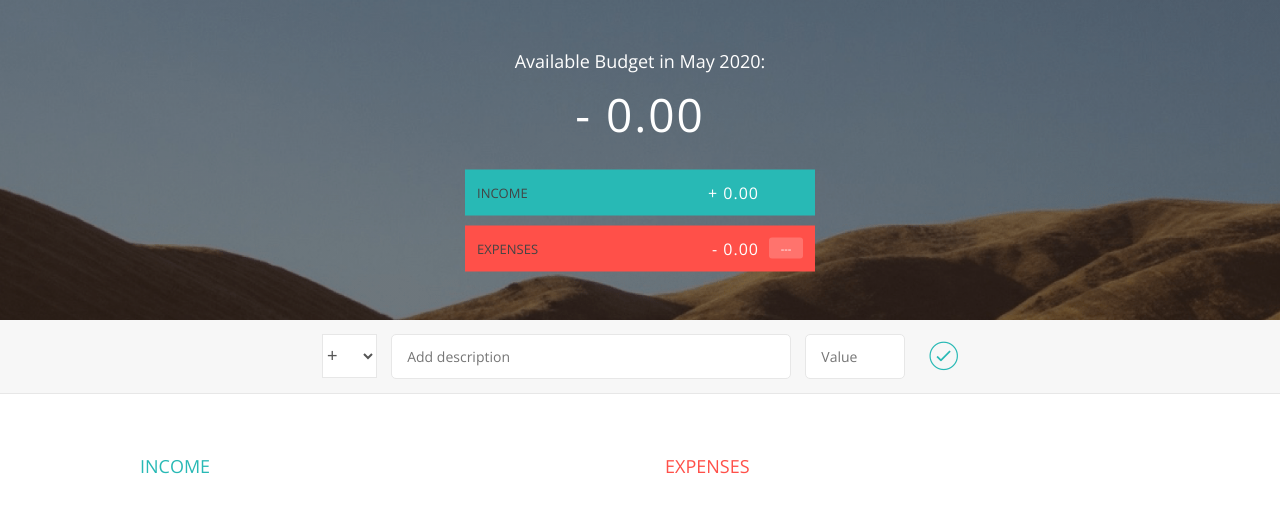
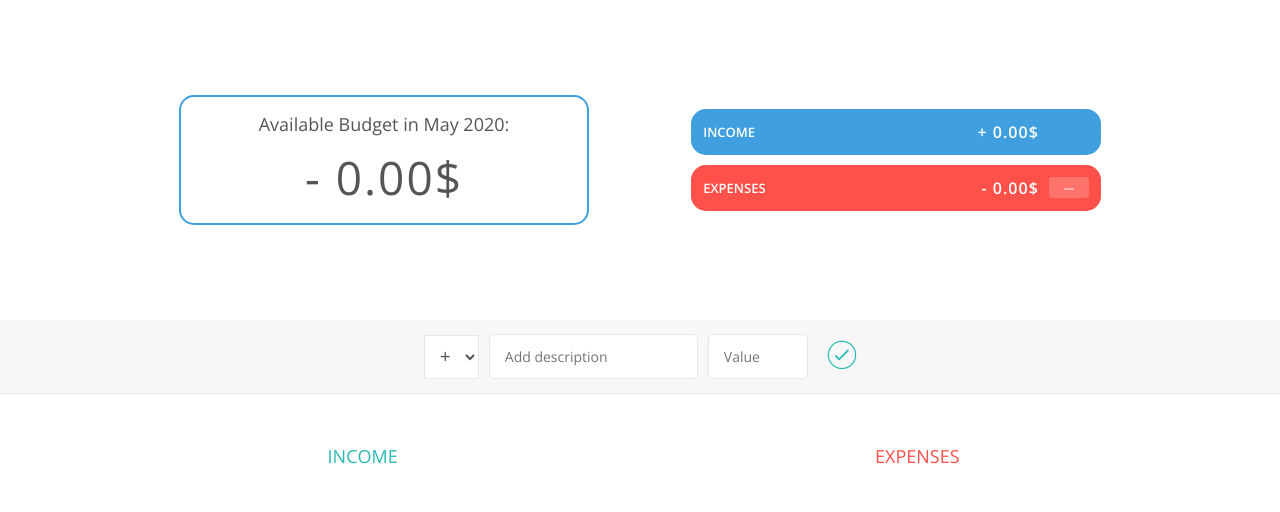
Before and after one commit to jacekmaciejak/App-PHE, a plain HTML site: page index.html in a window 1280 px wide. Drawn offline with nearby package versions, Linux system fonts and the light colour scheme.

Commit message:
Visual corrections

```diff
--- a/app.js
+++ b/app.js
@@ -1,5 +1,5 @@
 //--------------------------------------------------
-//-----------------BUDGET CONTROLLER
+//-----------------BUDGET CONTROLLER----------------
 //--------------------------------------------------
 
 const budgetController = (function () {
@@ -37,7 +37,7 @@ const budgetController = (function () {
   };
 
   //inc:income, exp:expenses
-  const data = {
+  let data = {
     allItems: {
       exp: [],
       inc: [],
@@ -123,9 +123,9 @@ const budgetController = (function () {
       };
     },
 
-    testing: function () {
-      console.log(data);
-    },
+    // testing: function () {
+    //   console.log(data);
+    // },
   };
 })();
 
@@ -194,11 +194,11 @@ comma separating the thousands
       if (type === "inc") {
         element = DOMstrings.incomeContainer;
         html =
-          '<div class="item clearfix" id="inc-%id%"><div class="item__description">%description%</div><div class="right clearfix"><div class="item__value">%value%</div><div class="item__delete"><button class="item__delete--btn"><i class="ion-ios-close-outline"></i></button></div></div></div>';
+          '<div class="item clearfix" id="inc-%id%"><div class="item__description">%description%</div><div class="right clearfix"><div class="item__value">%value%$</div><div class="item__delete"><button class="item__delete--btn"><i class="ion-ios-close-outline"></i></button></div></div></div>';
       } else if (type === "exp") {
         element = DOMstrings.expensesContainer;
         html =
-          '<div class="item clearfix" id = "exp-%id%" ><div class="item__description">%description%</div><div class="right clearfix"><div class="item__value">%value%</div><div class="item__percentage">21%</div><div class="item__delete"><button class="item__delete--btn"><i class="ion-ios-close-outline"></i></button></div></div>';
+          '<div class="item clearfix" id = "exp-%id%" ><div class="item__description">%description%</div><div class="right clearfix"><div class="item__value">%value%$</div><div class="item__percentage">21%</div><div class="item__delete"><button class="item__delete--btn"><i class="ion-ios-close-outline"></i></button></div></div>';
       }
 
       //Replace the placeholder text with some actual data
@@ -232,17 +232,12 @@ comma separating the thousands
     displayBudget: function (obj) {
       let type;
       obj.budget > 0 ? (type = "inc") : (type = "exp");
-      document.querySelector(DOMstrings.budgetLabel).textContent = formatNumber(
-        obj.budget,
-        type
-      );
-      document.querySelector(DOMstrings.incomeLabel).textContent = formatNumber(
-        obj.totalInc,
-        "inc"
-      );
-      document.querySelector(
-        DOMstrings.expensesLabel
-      ).textContent = formatNumber(obj.totalExp, "exp");
+      document.querySelector(DOMstrings.budgetLabel).textContent =
+        formatNumber(obj.budget, type) + "$";
+      document.querySelector(DOMstrings.incomeLabel).textContent =
+        formatNumber(obj.totalInc, "inc") + "$";
+      document.querySelector(DOMstrings.expensesLabel).textContent =
+        formatNumber(obj.totalExp, "exp") + "$";
 
       if (obj.percentage > 0) {
         document.querySelector(DOMstrings.percentageLabel).textContent =
@@ -299,7 +294,6 @@ comma separating the thousands
       });
       document.querySelector(DOMstrings.inputBtn).classList.toggle("red");
     },
-
     //Exposing DOMstrings object the PUBLIC section.
     getDOMstrings: function () {
       return DOMstrings;
@@ -308,7 +302,7 @@ comma separating the thousands
 })();
 
 //--------------------------------------------------
-//---------------GLOBAL APP CONTROLLER
+//---------------GLOBAL APP CONTROLLER--------------
 //--------------------------------------------------
 const controller = (function (budgetController, UIController) {
   const setupEventListeners = function () {
@@ -334,7 +328,6 @@ const controller = (function (budgetController, UIController) {
     budgetController.calculateBudget();
     //2. Return the budget
     let budget = budgetController.getBudget();
-
     //3. Display the budget on the UI
     UIController.displayBudget(budget);
   };
@@ -392,6 +385,7 @@ const controller = (function (budgetController, UIController) {
       updatePercentages();
     }
   };
+
   //All functions that wa want executed at the beginning
   return {
     init: function () {
--- a/index.html
+++ b/index.html
@@ -19,24 +19,25 @@
 
 <body>
 
-    <div class="top">
+    <section class="top">
         <div class="budget">
+            <div class="budget__left">
                 <div class="budget__title">
                     Available Budget in <span
                         class="budget__title--month">%Month%</span>:
                 </div>
-
-            <div class="budget__value">+ 2,345.64</div>
-
-            <div class="budget__income clearfix">
+                <div class="budget__value"></div>
+            </div>
+            <div class="budget__right">
+                <div class="budget__income">
                     <div class="budget__income--text">Income</div>
                     <div class="right">
-                    <div class="budget__income--value">+ 4,300.00</div>
+                        <div class="budget__income--value"></div>
                         <div class="budget__income--percentage">&nbsp;</div>
                     </div>
                 </div>
 
-            <div class="budget__expenses clearfix">
+                <div class="budget__expenses">
                     <div class="budget__expenses--text">Expenses</div>
                     <div class="right clearfix">
                         <div class="budget__expenses--value">- 1,954.36</div>
@@ -44,14 +45,14 @@
                     </div>
                 </div>
             </div>
+
         </div>
-
-
-
-    <div class="bottom">
+    </section>
+    <section class="bottom">
         <div class="add">
             <div class="add__container">
-                <select class="add__type">
+                <select class="add__type"
+                    active>
                     <option value="inc"
                         selected>+</option>
                     <option value="exp">-</option>
@@ -66,74 +67,20 @@
                         class="ion-ios-checkmark-outline"></i></button>
             </div>
         </div>
-
-        <div class="container clearfix">
+        <div class="container">
             <div class="income">
                 <h2 class="icome__title">Income</h2>
-
                 <div class="income__list">
-
-                    <!--
-                        <div class="item clearfix" id="income-0">
-                            <div class="item__description">Salary</div>
-                            <div class="right clearfix">
-                                <div class="item__value">+ 2,100.00</div>
-                                <div class="item__delete">
-                                    <button class="item__delete--btn"><i class="ion-ios-close-outline"></i></button>
-                                </div>
-                            </div>
-                        </div>
-
-                        <div class="item clearfix" id="income-1">
-                            <div class="item__description">Sold car</div>
-                            <div class="right clearfix">
-                                <div class="item__value">+ 1,500.00</div>
-                                <div class="item__delete">
-                                    <button class="item__delete--btn"><i class="ion-ios-close-outline"></i></button>
-                                </div>
-                            </div>
-                        </div>
-                        -->
-
                 </div>
             </div>
 
             <div class="expenses">
                 <h2 class="expenses__title">Expenses</h2>
-
                 <div class="expenses__list">
-
-                    <!--
-                        <div class="item clearfix" id="expense-0">
-                            <div class="item__description">Apartment rent</div>
-                            <div class="right clearfix">
-                                <div class="item__value">- 900.00</div>
-                                <div class="item__percentage">21%</div>
-                                <div class="item__delete">
-                                    <button class="item__delete--btn"><i class="ion-ios-close-outline"></i></button>
                 </div>
             </div>
         </div>
-
-                        <div class="item clearfix" id="expense-1">
-                            <div class="item__description">Grocery shopping</div>
-                            <div class="right clearfix">
-                                <div class="item__value">- 435.28</div>
-                                <div class="item__percentage">10%</div>
-                                <div class="item__delete">
-                                    <button class="item__delete--btn"><i class="ion-ios-close-outline"></i></button>
-                                </div>
-                            </div>
-                        </div>
-                        -->
-
-                </div>
-            </div>
-        </div>
-
-
-    </div>
-
+    </section>
     <script src="app.js"></script>
 </body>
 
--- a/style.css
+++ b/style.css
@@ -23,9 +23,17 @@ body {
     font-weight: 400;
 }
 
-.right { float: right; }
-.red { color: #FF5049 !important; }
-.red-focus:focus { border: 1px solid #FF5049 !important; }
+.right {
+    float: right;
+}
+
+.red {
+    color: #FF5049 !important;
+}
+
+.red-focus:focus {
+    border: 1px solid #FF5049 !important;
+}
 
 /**********************************************
 *** TOP PART
@@ -33,19 +41,37 @@ body {
 
 .top {
     height: 40vh;
-    background-image: linear-gradient(rgba(0, 0, 0, 0.35), rgba(0, 0, 0, 0.35)), url(back.png);
+    /* background-image: linear-gradient(rgba(0, 0, 0, 0.35), rgba(0, 0, 0, 0.35)), url(back.png); */
     background-size: cover;
     background-position: center;
     position: relative;
+    display: flex;
+    justify-content: center;
+    align-items: center;
 }
 
 .budget {
-    position: absolute;
-    width: 350px;
-    top: 50%;
-    left: 50%;
-    transform: translate(-50%, -50%);
+    display: flex;
+    justify-content: space-around;
+    align-items: center;
+    width: 80%;
+    /* color: #fff; */
+}
+
+.budget__left,
+.budget__right {
+    width: 40%;
+}
+
+.budget__left {
+    border: 2px solid rgb(63, 159, 223);
+    border-radius: 15px;
+    padding: 15px;
+}
+
+.budget__right {
     color: #fff;
+    font-weight: bold;
 }
 
 .budget__title {
@@ -56,10 +82,8 @@ body {
 }
 
 .budget__value {
-    font-weight: 300;
     font-size: 46px;
     text-align: center;
-    margin-bottom: 25px;
     letter-spacing: 2px;
 }
 
@@ -67,11 +91,15 @@ body {
 .budget__expenses {
     padding: 12px;
     text-transform: uppercase;
+    width: 100%;
+    border-radius: 15px;
+    display: flex;
+    justify-content: space-between;
 }
 
 .budget__income {
     margin-bottom: 10px;
-    background-color: #28B9B5;
+    background-color: rgb(63, 159, 223)
 }
 
 .budget__expenses {
@@ -80,9 +108,8 @@ body {
 
 .budget__income--text,
 .budget__expenses--text {
-    float: left;
     font-size: 13px;
-    color: #444;
+    color: #fff;
     margin-top: 2px;
 }
 
@@ -95,7 +122,7 @@ body {
 .budget__income--percentage,
 .budget__expenses--percentage {
     float: left;
-    width: 34px;
+    width: 40px;
     font-size: 11px;
     padding: 3px 0;
     margin-left: 10px;
@@ -113,6 +140,7 @@ body {
 **********************************************/
 
 /***** FORM *****/
+
 .add {
     padding: 14px;
     border-bottom: 1px solid #e7e7e7;
@@ -120,8 +148,9 @@ body {
 }
 
 .add__container {
-    margin: 0 auto;
-    text-align: center;
+    display: flex;
+    justify-content: center;
+    align-items: center;
 }
 
 .add__type {
@@ -134,6 +163,7 @@ body {
     margin-right: 10px;
     font-weight: 300;
     transition: border 0.3s;
+    text-align: center;
 }
 
 .add__description,
@@ -149,8 +179,13 @@ body {
     transition: border 0.3s;
 }
 
-.add__description { width: 400px;}
-.add__value { width: 100px;}
+.add__description {
+    width: auto;
+}
+
+.add__value {
+    width: 100px;
+}
 
 .add__btn {
     font-size: 35px;
@@ -164,7 +199,9 @@ body {
     margin-left: 10px;
 }
 
-.add__btn:active { transform: translateY(2px); }
+.add__btn:active {
+    transform: translateY(2px);
+}
 
 .add__type:focus,
 .add__description:focus,
@@ -173,23 +210,21 @@ body {
     border: 1px solid #28B9B5;
 }
 
-.add__btn:focus { outline: none; }
+.add__btn:focus {
+    outline: none;
+}
 
 /***** LISTS *****/
 .container {
-    width: 1000px;
-    margin: 60px auto;
+    width: 100%;
+    display: flex;
+    justify-content: space-evenly;
+    margin-top: 50px;
 }
 
-.income {
-    float: left;
-    width: 475px;
-    margin-right: 50px;
-}
-
+.income,
 .expenses {
-    float: left;
-    width: 475px;
+    width: 30%;
 }
 
 h2 {
@@ -199,16 +234,28 @@ h2 {
     margin-bottom: 15px;
 }
 
-.icome__title { color: #28B9B5; }
-.expenses__title { color: #FF5049; }
+.icome__title {
+    text-align: center;
+    color: #28B9B5;
+}
+
+.expenses__title {
+    text-align: center;
+    color: #FF5049;
+}
 
 .item {
     padding: 13px;
     border-bottom: 1px solid #e7e7e7;
 }
 
-.item:first-child { border-top: 1px solid #e7e7e7; }
-.item:nth-child(even) { background-color: #f7f7f7; }
+.item:first-child {
+    border-top: 1px solid #e7e7e7;
+}
+
+.item:nth-child(even) {
+    background-color: #f7f7f7;
+}
 
 .item__description {
     float: left;
@@ -227,7 +274,7 @@ h2 {
     background-color: #FFDAD9;
     padding: 3px;
     border-radius: 3px;
-    width: 32px;
+    width: 40px;
     text-align: center;
 }
 
@@ -258,13 +305,25 @@ h2 {
     display: none;
 }
 
-.item__delete--btn:focus { outline: none; }
-.item__delete--btn:active { transform: translateY(2px); }
+.item__delete--btn:focus {
+    outline: none;
+}
 
-.item:hover .item__delete--btn { display: block; }
-.item:hover .item__value { transform: translateX(-20px); }
-.item:hover .item__percentage { transform: translateX(-20px); }
+.item__delete--btn:active {
+    transform: translateY(2px);
+}
 
+.item:hover .item__delete--btn {
+    display: block;
+}
+
+.item:hover .item__value {
+    transform: translateX(-20px);
+}
+
+.item:hover .item__percentage {
+    transform: translateX(-20px);
+}
 
 .unpaid {
     background-color: #FFDAD9 !important;
@@ -273,5 +332,10 @@ h2 {
 
 }
 
-.unpaid .item__percentage { box-shadow: 0 2px 6px 0 rgba(0, 0, 0, 0.1); }
-.unpaid:hover .item__description { font-weight: 900; }
+.unpaid .item__percentage {
+    box-shadow: 0 2px 6px 0 rgba(0, 0, 0, 0.1);
+}
+
+.unpaid:hover .item__description {
+    font-weight: 900;
+}
```
Lines whose indentation alone changed are shown as unchanged.
